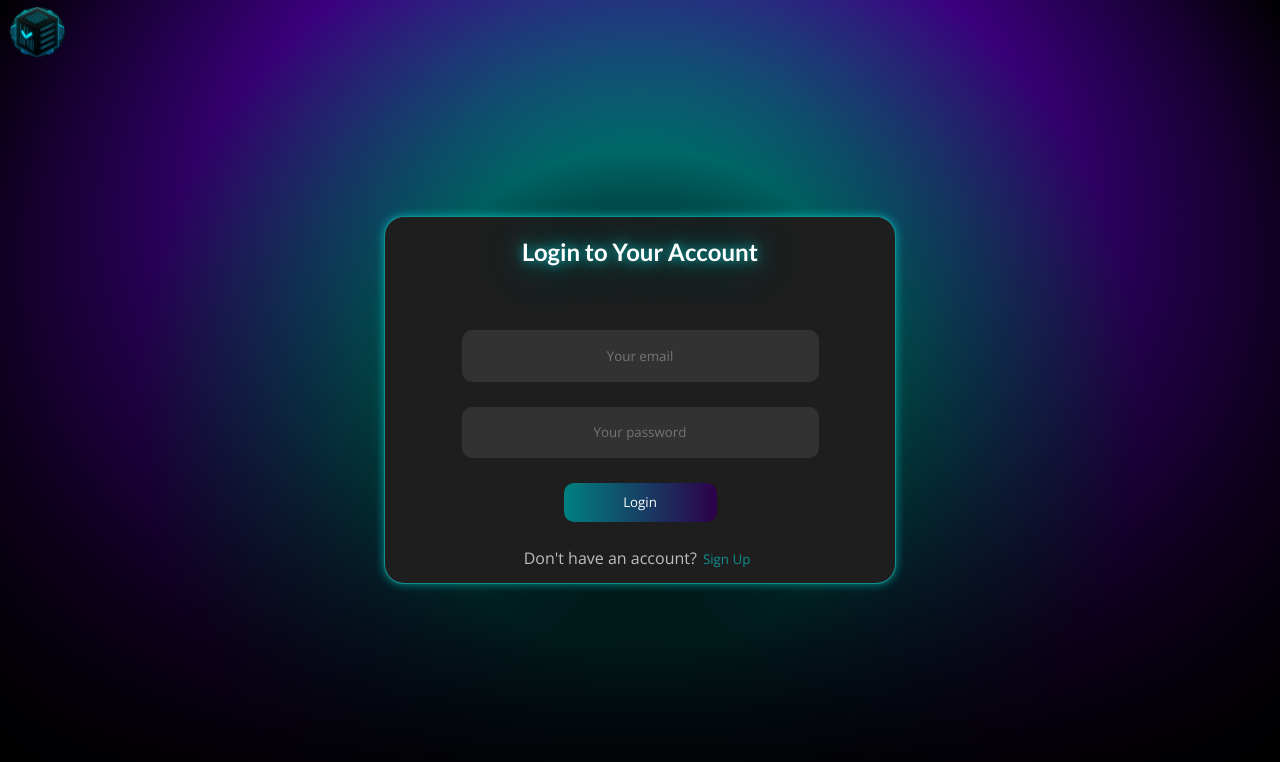
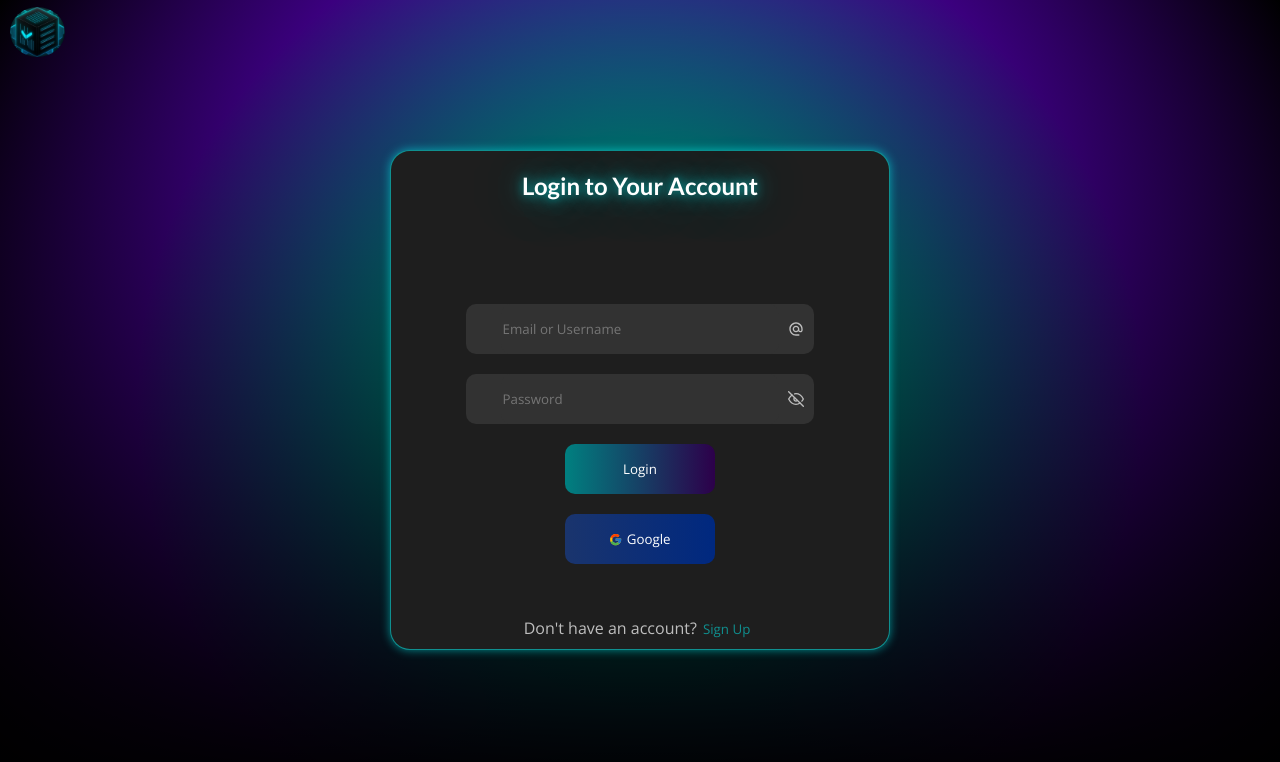
Before and after one commit to Tahjour/Inventorific-legacy-js, a Next.js app: page /login in a window 1280 px wide. Shown: the top 762 px of the page. Built offline with nearby package versions, Linux system fonts and the light colour scheme.

Commit message:
more styling on login page

```diff
--- a/components/home-page/home-page-content.js
+++ b/components/home-page/home-page-content.js
@@ -5,7 +5,7 @@ function HomePageContent() {
         <section className={styles.homePageContent}>
             <div className={styles.intro}>
                 <h1>{process.env.appName}</h1>
-                <p>Great choice for inventory control</p>
+                <p>An inventory control manager</p>
                 <Link href={"/app"} className={styles.tryBtnLink}>
                     <button>Try now!</button>
                 </Link>
--- a/components/home-page/home-page-content.module.css
+++ b/components/home-page/home-page-content.module.css
@@ -31,7 +31,7 @@
 	background-color: transparent;
 	color: white;
 	border: 0.125em solid rgba(0, 255, 255, 0.5);
-	border-radius: 0.625em;
+	border-radius: 0.4em;
 	padding: 0.375em 0.625em;
 	text-shadow: 0 0 0.125em rgba(255, 255, 255, 0.3), 0 0 0.45em rgba(0, 255, 255, 1);
 	box-shadow: inset 0 0 0.5em 0 rgba(0, 255, 255, 1), 0 0 0.5em 0 rgba(0, 255, 255, 1);
@@ -52,6 +52,7 @@
 	transform: perspective(1em) rotateX(40deg) scale(1, 0.5);
 	filter: blur(1em);
 	opacity: 0.7;
+	transition: opacity 100ms linear;
 }
 .intro button::after {
 	content: '';
--- a/components/layout/app/main-bar-menu.js
+++ b/components/layout/app/main-bar-menu.js
@@ -33,7 +33,6 @@ function MainBarMenu() {
                         <input className={styles.searchBar} type="text" placeholder="search..."></input>
                         <BsSearch className={styles.searchIcon} />
                     </div>
-
                 </div>
             </section>
         </Fragment>
--- a/components/login-page/login-form.js
+++ b/components/login-page/login-form.js
@@ -1,5 +1,8 @@
 import { useState } from "react";
 import styles from "./login-form.module.css";
+import { FiUser, FiEyeOff, FiEye } from "react-icons/fi";
+import { FcGoogle } from "react-icons/fc";
+import { MdAlternateEmail } from "react-icons/md";
 
 function LoginForm() {
     const [isLogin, setIsLogin] = useState(true);
@@ -17,12 +20,38 @@ function LoginForm() {
                 {isLogin ? <h1>Login to Your Account</h1> : <h1>Create a New Account</h1>}
 
                 <form className={styles.form}>
-                    <input type="text" id="email" name="email" placeholder="Your email"></input>
-                    <input type="password" id="password" name="password" placeholder="Your password"></input>
+
+                    {isLogin ? null : <div className={styles.inputContainer}>
+                        <input className={styles.textInput} type="text" id="username" name="username" placeholder="Username"></input>
+                        <FiUser className={styles.inputIcons} />
+                    </div>}
+
+                    <div className={styles.inputContainer}>
+                        <input className={styles.textInput} type="text" id="email" name="email" placeholder={isLogin ? "Email or Username" : "Email"}></input>
+                        <MdAlternateEmail className={styles.inputIcons} />
+                    </div>
+                    <div className={styles.inputContainer}>
+                        <input className={styles.textInput} type="password" id="password" name="password" placeholder="Password"></input>
+                        <FiEyeOff className={styles.inputIcons} />
+                    </div>
+
+                    {isLogin ? null : <div className={styles.inputContainer}>
+                        <input className={styles.textInput} type="password" id="cpassword" name="cpassword" placeholder="Confirm Password"></input>
+                        <FiEyeOff className={styles.inputIcons} />
+                    </div>}
+
+
+
                     <button className={styles.submitBtn} onClick={LoginFormHandler}>
                         {isLogin ? "Login" : "Sign Up"}
                     </button>
-                    <div>
+
+                    {isLogin ? <button className={styles.googleBtn}>
+                        <FcGoogle /> Google
+                    </button> : null}
+
+
+                    <div className={styles.loginOrSignUpPart}>
                         {isLogin ? "Don't have an account?" : "Have an account? "}
                         <button className={styles.toggleBtn} onClick={toggleIsLogin}>
                             {isLogin ? "Sign Up" : "Sign In"}
--- a/components/login-page/login-form.module.css
+++ b/components/login-page/login-form.module.css
@@ -12,8 +12,8 @@
 	justify-content: center;
 	align-items: center;
 	background-color: rgb(30, 30, 30);
-	width: 40%;
-	height: 50%;
+	width: 500px;
+	height: 500px;
 	margin-top: -5%;
 	border-radius: 20px;
 	text-align: center;
@@ -22,40 +22,57 @@
 }
 
 .formOuter h1 {
-	margin-bottom: 60px;
 	color: white;
 	text-shadow: 0 0 10px rgba(0, 255, 255, 0.5), 0 0 20px rgba(0, 255, 255, 0.5), 0 0 50px rgba(0, 255, 255, 0.5);
 }
 
 .form {
+	position: relative;
 	width: 100%;
 	height: 100%;
 	display: flex;
 	flex-direction: column;
 	justify-content: center;
 	align-items: center;
-	gap: 25px;
 }
 
 .form > * {
 	color: rgb(190, 190, 190);
 }
 
-.form input {
-	text-align: center;
+.inputContainer {
+	position: relative;
+	display: flex;
+	flex-direction: row;
+	align-items: center;
+	justify-content: center;
 	border-radius: 10px;
 	width: 70%;
-	height: 20%;
-	border: 0;
+	height: 50px;
+	margin-bottom: 20px;
 	background-color: rgb(50, 50, 50);
 }
 
-.form input:focus {
+.textInput {
+	border-radius: 10px;
+	width: 80%;
+	height: 100%;
+	border: 0;
+	color: rgb(190, 190, 190);
+	background-color: inherit;
+}
+
+.inputIcons {
+	position: absolute;
+	right: 10px;
+}
+
+.form .textInput:focus {
 	border: 1px solid rgba(0, 255, 255, 0.5);
 	outline: 1px solid rgba(0, 255, 255, 0.5);
 }
 
-.form input:autofill {
+.textInput:autofill {
 	-webkit-text-fill-color: rgb(190, 190, 190);
 	caret-color: white;
 	box-shadow: 0 0 1000px rgb(50, 50, 50) inset;
@@ -63,7 +80,8 @@
 	/* Above is a hack to stop the background color from when the user autofills saved input */
 }
 
-.form .submitBtn {
+.form .submitBtn,
+.googleBtn {
 	position: relative;
 	z-index: 1;
 	background-color: black;
@@ -72,12 +90,13 @@
 	border: none;
 	border-radius: 10px;
 	width: 30%;
-	height: 15%;
+	height: 50px;
 	text-align: center;
 	cursor: pointer;
 }
 
-.form .submitBtn::before {
+.form .submitBtn::before,
+.googleBtn::before {
 	position: absolute;
 	content: "";
 	top: 0;
@@ -92,7 +111,23 @@
 	transition: opacity 100ms ease-in-out;
 }
 
-.form .submitBtn:hover::before {
+.googleBtn {
+	display: flex;
+	flex-direction: row;
+	align-items: center;
+	justify-content: center;
+	gap: 4px;
+	margin-top: 20px;
+	background-image: linear-gradient(to right, rgba(51, 103, 214, 0.51), rgba(0, 79, 250, 0.51));
+}
+
+.googleBtn::before {
+	background-image: linear-gradient(to right, rgb(51, 103, 214), rgb(0, 79, 250));
+	box-shadow: 0 0 10px rgb(51, 103, 214);
+}
+
+.form .submitBtn:hover::before,
+.googleBtn:hover::before {
 	opacity: 1;
 }
 
@@ -109,19 +144,20 @@
 	color: rgba(0, 255, 255, 1);
 }
 
+.loginOrSignUpPart {
+	position: absolute;
+	bottom: 0;
+}
+
 @media screen and (max-width: 600px) {
 	.formOuter {
-		height: 60%;
-		width: 80%;
-	}
-
-	.form input {
-		height: 20%;
+		height: 80%;
+		width: 95%;
 	}
 }
 
-@media screen and (min-width: 601px) and (max-width: 1200px) {
+/* @media screen and (min-width: 601px) and (max-width: 1200px) {
 	.formOuter {
 		width: 60%;
 	}
-}
+} */
--- a/pages/_app.js
+++ b/pages/_app.js
@@ -1,10 +1,13 @@
 import { StatusContextProvider } from '../context/StatusContext';
+import { SessionProvider } from "next-auth/react";
 import '../styles/globals.css';
 
-export default function App({ Component, pageProps }) {
+export default function App({ Component, pageProps: { session, ...pageProps } }) {
     return (
-        <StatusContextProvider>
-            <Component {...pageProps} />
-        </StatusContextProvider>
+        <SessionProvider session={session}>
+            <StatusContextProvider>
+                <Component {...pageProps} />
+            </StatusContextProvider>
+        </SessionProvider>
     );
 }
```
